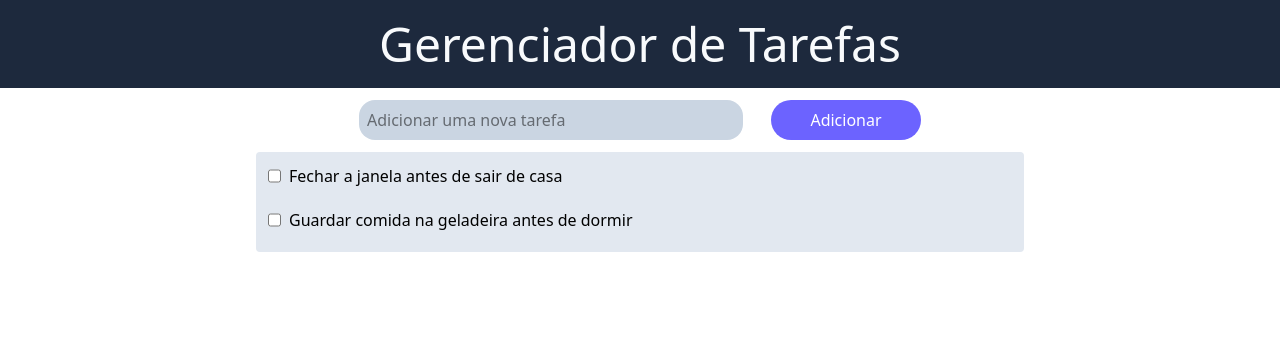
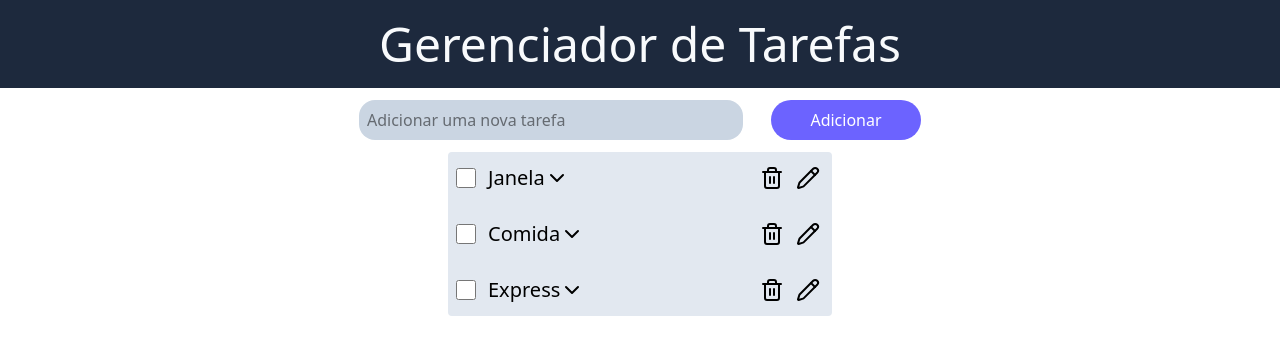
Before and after one commit to alyssongab/desafiotodo, a React app in the folder frontend/: page / in a window 1280 px wide. Shown: the top 354 px of the page. Built offline with nearby package versions, Linux system fonts and the light colour scheme; the HTML template or start-up script is replaced by a standard one.

Commit message:
style: estiliza tabela de tarefas

```diff
--- a/frontend/package.json
+++ b/frontend/package.json
@@ -12,6 +12,7 @@
   "dependencies": {
     "@tailwindcss/postcss": "^4.1.2",
     "@tailwindcss/vite": "^4.1.2",
+    "lucide-react": "^0.487.0",
     "react": "^19.0.0",
     "react-dom": "^19.0.0",
     "tailwindcss": "^4.1.2"
--- a/frontend/src/components/Tabela.jsx
+++ b/frontend/src/components/Tabela.jsx
@@ -1,37 +1,35 @@
-const Tabela = () => {
+import { useState } from "react";
+import tarefas from '../data.js'
+import { Trash2 } from 'lucide-react';
+import { Pencil } from 'lucide-react';
+import { ChevronDown } from 'lucide-react';
 
-    const tarefas = [
-        {
-            id: 1,
-            titulo: "Janela",
-            descricao: "Fechar a janela antes de sair de casa",
-            status: "Pendente",
-            data: "2025-4-3"
-        },
-
-        {
-            id: 2,
-            titulo: "Comida",
-            descricao: "Guardar comida na geladeira antes de dormir",
-            status: "Concluída",
-            data: "2025-4-3"
-        }
-    ];
+const Tabela = ({titulo, descricao, status, dataCriacao}) => {
 
     const listaTarefas = tarefas.map(tarefa => {
 
         return(
-            <div id={tarefa.id} className="flex gap-2 pb-2">
-                <input type="checkbox" />
-                <p>{tarefa.descricao}</p>
+            <div id={tarefa.id} className="flex items-center justify-between">
+                <div className="flex">
+                    <input type="checkbox" className="w-5"/>
+                    <p className="text-xl p-3 flex items-center">{tarefa.titulo}<ChevronDown/></p>
+                </div>
+
+                <div className="flex gap-3 pr-3">
+                    <Trash2 className="cursor-pointer hover:scale-105"/>
+                    <Pencil className="cursor-pointer hover:scale-105"/>
+                </div>
+
             </div>
         );
     });
 
+    const [useText, setUseText] = useState(false);
+
     return(
         <>
-            <div className="bg-slate-200 w-[60%] rounded-sm">
-                <div className="flex flex-col gap-3 p-3">
+            <div className="bg-slate-200 w-[95%] sm:w-[80%] md:w-[60%] lg:w-[30%] rounded-sm">
+                <div className="flex flex-col gap-1 pl-2">
                     {listaTarefas}
                 </div>
             </div>
--- /dev/null
+++ b/frontend/src/data.js
@@ -0,0 +1,27 @@
+const tarefas = [
+    {
+        id: 1,
+        titulo: "Janela",
+        descricao: "Fechar a janela antes de sair de casa",
+        status: "Pendente",
+        data: "2025-4-3"
+    },
+
+    {
+        id: 2,
+        titulo: "Comida",
+        descricao: "Guardar comida na geladeira antes de dormir",
+        status: "Concluída",
+        data: "2025-4-3"
+    },
+
+    {
+        id: 3,
+        titulo: "Express",
+        descricao: "Estudar express framework",
+        status: "Concluída",
+        data: "2025-4-3"
+    }
+];
+
+export default tarefas;
```
Also changed, not shown: 1 other file (tests, documents, lock files or other folders).
